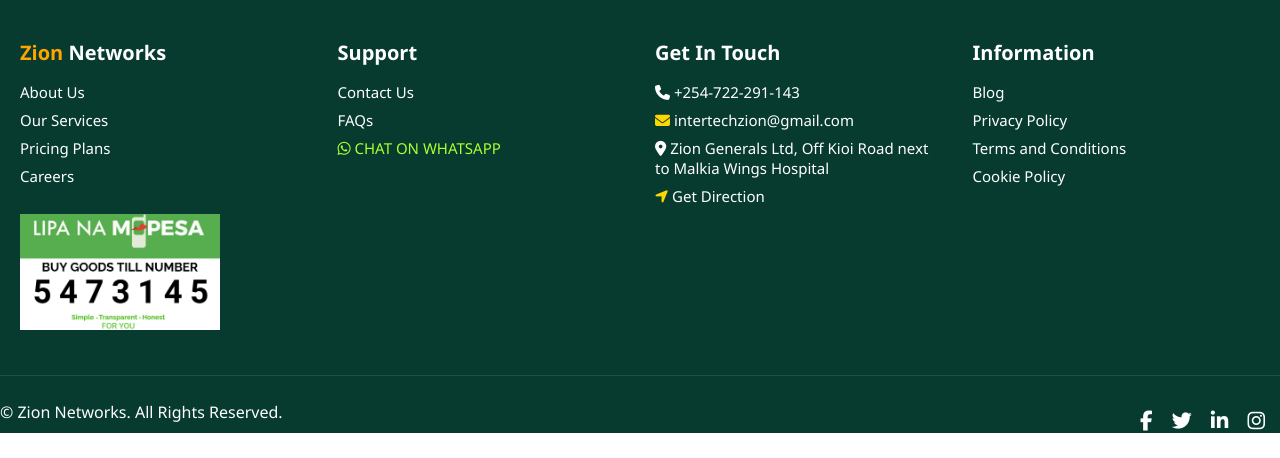
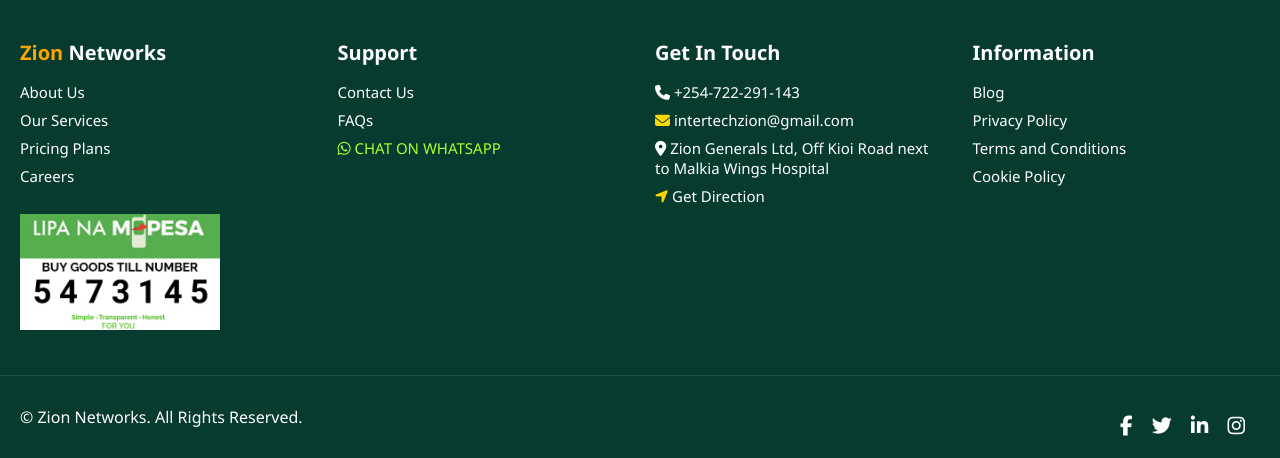
Before and after one commit to ezzydoveyrn/zionNetworksLTD, a PHP site: page / in a window 1280 px wide. Shown: the part 5448-5906 px from the top of the page. Before the commit the page ends 5881 px from the top, so only its background shows below. Run offline with PHP 8.4, Linux system fonts and the light colour scheme.

Commit message:
footer links update

```diff
--- a/stylesheet/footer.main.css
+++ b/stylesheet/footer.main.css
@@ -67,7 +67,7 @@
   width: 100%;
   max-width: 1500px;
   border-top: 1px solid rgba(255, 255, 255, 0.1);
-  padding-top: 15px;
+  padding: 20px 20px;
   display: flex;
   justify-content: space-between;
   align-items: center;
```
